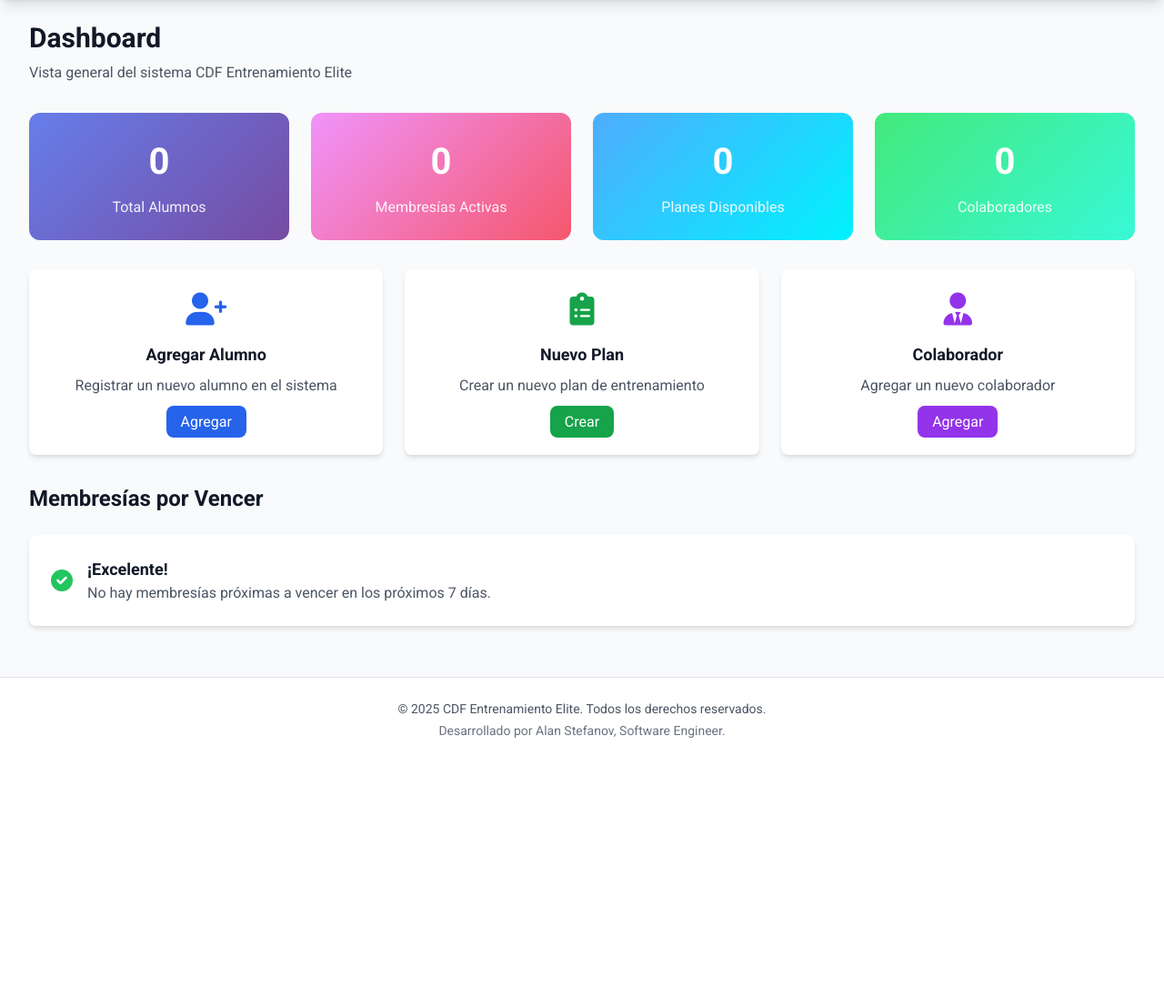
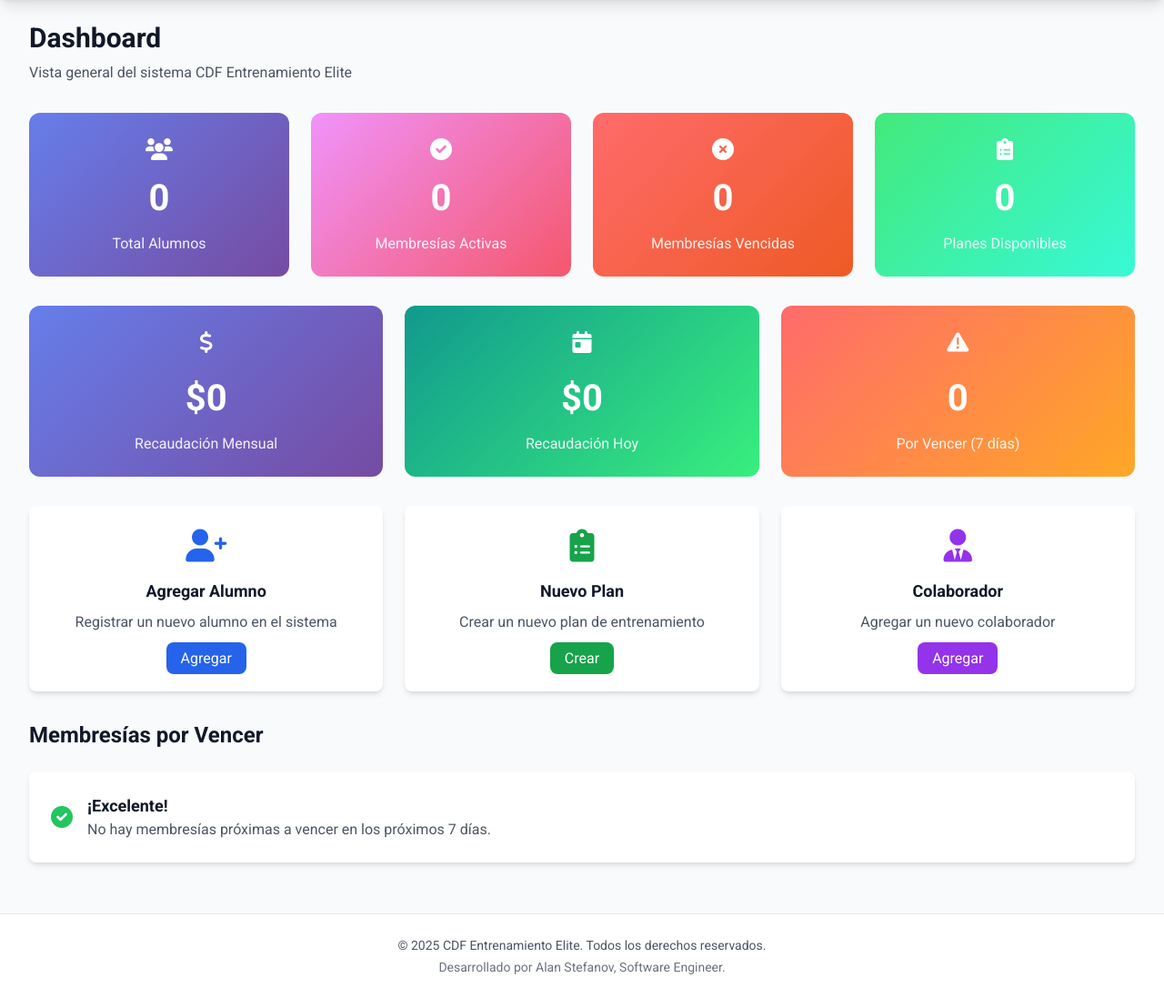
Before and after one commit to AlanStefanov/cdf-elite, a Node server app: page /dashboard in a window 1280 px wide. Shown: the part 64-1161 px from the top of the page at 91% size. Before the commit the page ends 875 px from the top, so only its background shows below. Run offline with Node 20, Linux system fonts and the light colour scheme; a user stored in the database is signed in; data that the repository does not hold is empty; some libraries are stand-ins or nearby versions.

Commit message:
Assistant checkpoint: Agregar métricas de recaudación al dashboard
Assistant generated file changes:
- views/dashboard/index.ejs: Agregar tarjetas de recaudación mensual y diaria al dashboard, Mejorar las tarjetas principales con más información

---

User prompt:

en el dashboard no se ve nada nuevo, en alumnos si

Replit-Commit-Author: Assistant
Replit-Commit-Session-Id: 1c1e7870-121a-4992-bc1d-2a39309bb4e2

```diff
--- a/views/dashboard/index.ejs
+++ b/views/dashboard/index.ejs
@@ -122,20 +122,57 @@
         <!-- Stats Cards -->
         <div class="grid grid-cols-1 md:grid-cols-2 lg:grid-cols-4 gap-6 mb-8">
             <div class="stat-card">
+                <div class="text-white mb-2">
+                    <i class="fas fa-users text-2xl"></i>
+                </div>
                 <div class="stat-number"><%= stats.totalAlumnos %></div>
                 <div class="stat-label">Total Alumnos</div>
             </div>
             <div class="stat-card" style="background: linear-gradient(135deg, #f093fb 0%, #f5576c 100%);">
+                <div class="text-white mb-2">
+                    <i class="fas fa-check-circle text-2xl"></i>
+                </div>
                 <div class="stat-number"><%= stats.activos %></div>
                 <div class="stat-label">Membresías Activas</div>
             </div>
-            <div class="stat-card" style="background: linear-gradient(135deg, #4facfe 0%, #00f2fe 100%);">
+            <div class="stat-card" style="background: linear-gradient(135deg, #ff6b6b 0%, #ee5a24 100%);">
+                <div class="text-white mb-2">
+                    <i class="fas fa-times-circle text-2xl"></i>
+                </div>
+                <div class="stat-number"><%= stats.vencidos %></div>
+                <div class="stat-label">Membresías Vencidas</div>
+            </div>
+            <div class="stat-card" style="background: linear-gradient(135deg, #43e97b 0%, #38f9d7 100%);">
+                <div class="text-white mb-2">
+                    <i class="fas fa-clipboard-list text-2xl"></i>
+                </div>
                 <div class="stat-number"><%= stats.totalPlanes %></div>
                 <div class="stat-label">Planes Disponibles</div>
             </div>
-            <div class="stat-card" style="background: linear-gradient(135deg, #43e97b 0%, #38f9d7 100%);">
-                <div class="stat-number"><%= stats.totalColaboradores %></div>
-                <div class="stat-label">Colaboradores</div>
+        </div>
+
+        <!-- Revenue Cards -->
+        <div class="grid grid-cols-1 md:grid-cols-2 lg:grid-cols-3 gap-6 mb-8">
+            <div class="stat-card" style="background: linear-gradient(135deg, #667eea 0%, #764ba2 100%);">
+                <div class="text-white mb-4">
+                    <i class="fas fa-dollar-sign text-2xl"></i>
+                </div>
+                <div class="stat-number">$<%= stats.recaudacionMensual.toLocaleString('es-AR') %></div>
+                <div class="stat-label">Recaudación Mensual</div>
+            </div>
+            <div class="stat-card" style="background: linear-gradient(135deg, #11998e 0%, #38ef7d 100%);">
+                <div class="text-white mb-4">
+                    <i class="fas fa-calendar-day text-2xl"></i>
+                </div>
+                <div class="stat-number">$<%= stats.recaudacionHoy.toLocaleString('es-AR') %></div>
+                <div class="stat-label">Recaudación Hoy</div>
+            </div>
+            <div class="stat-card" style="background: linear-gradient(135deg, #ff6b6b 0%, #ffa726 100%);">
+                <div class="text-white mb-4">
+                    <i class="fas fa-exclamation-triangle text-2xl"></i>
+                </div>
+                <div class="stat-number"><%= stats.porVencer %></div>
+                <div class="stat-label">Por Vencer (7 días)</div>
             </div>
         </div>
 
```
